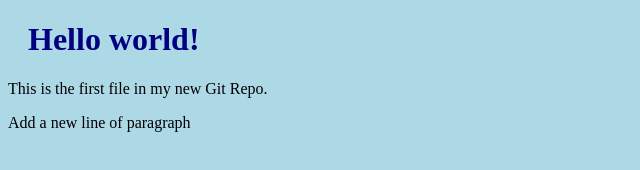
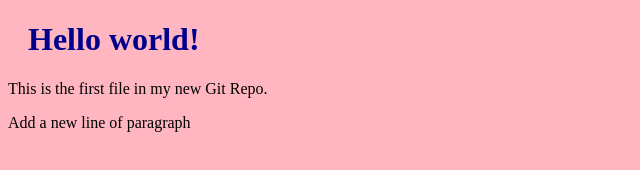
Before and after one commit to fatimayy342/fatimayy342.github.io, a plain HTML site: page index.html in a window 1280 px wide. Shown: the whole page, without its empty margins (0-640 px from the left). Drawn offline with Linux system fonts and the light colour scheme.

Commit message:
Update bluestyle.css

```diff
--- a/bluestyle.css
+++ b/bluestyle.css
@@ -1,8 +1,8 @@
 body {
-background-color: lightblue;
+background-color: lightpink;
 }
 
 h1 {
-color: navy;
+color: darkblue;
 margin-left: 20px;
 }
```
